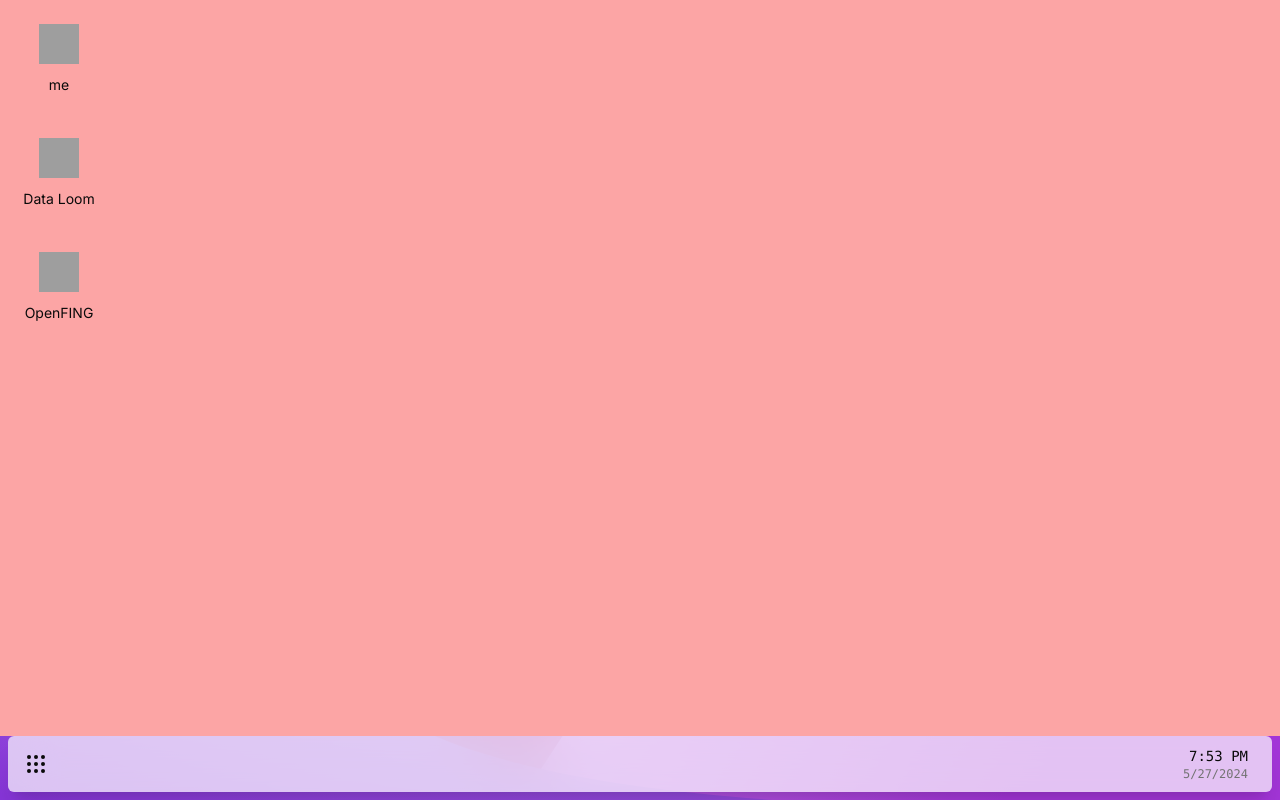
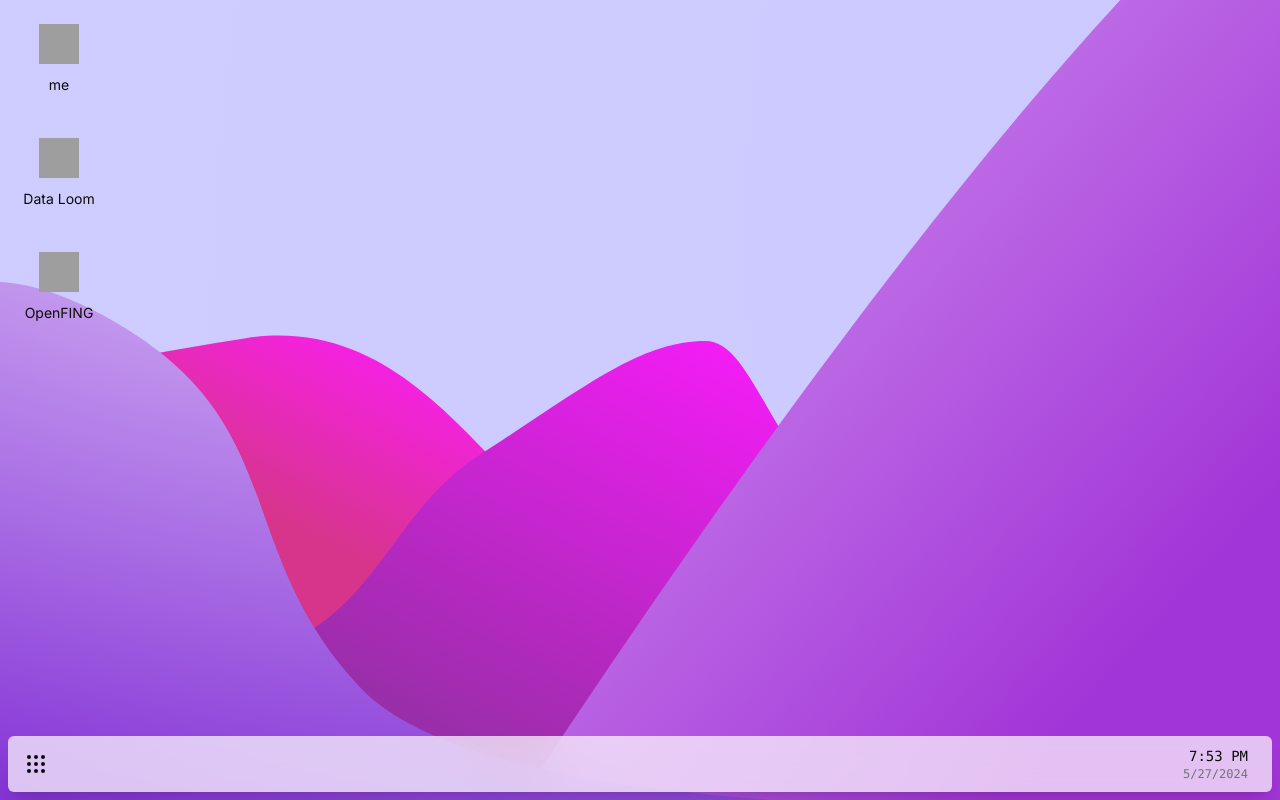
Before and after one commit to sangonz193/portfolio, a Next.js app: page /os in a window 1280 px wide. Built offline with nearby package versions, Linux system fonts and the light colour scheme; grey boxes are pictures that could not be loaded.

Commit message:
remove red background

```diff
--- a/modules/desktop/grid.tsx
+++ b/modules/desktop/grid.tsx
@@ -28,7 +28,7 @@ export const DesktopGrid = observer(() => {
 
   return (
     <div
-      className="absolute inset-0 bottom-[var(--nav-bar-height)] grid grid-flow-col bg-red-300 animate-in"
+      className="absolute inset-0 bottom-[var(--nav-bar-height)] grid grid-flow-col animate-in"
       style={{
         gridTemplateColumns: `repeat(${columns}, ${cellSize}px)`,
         gridTemplateRows: `repeat(${rows}, ${cellSize}px)`,
```
